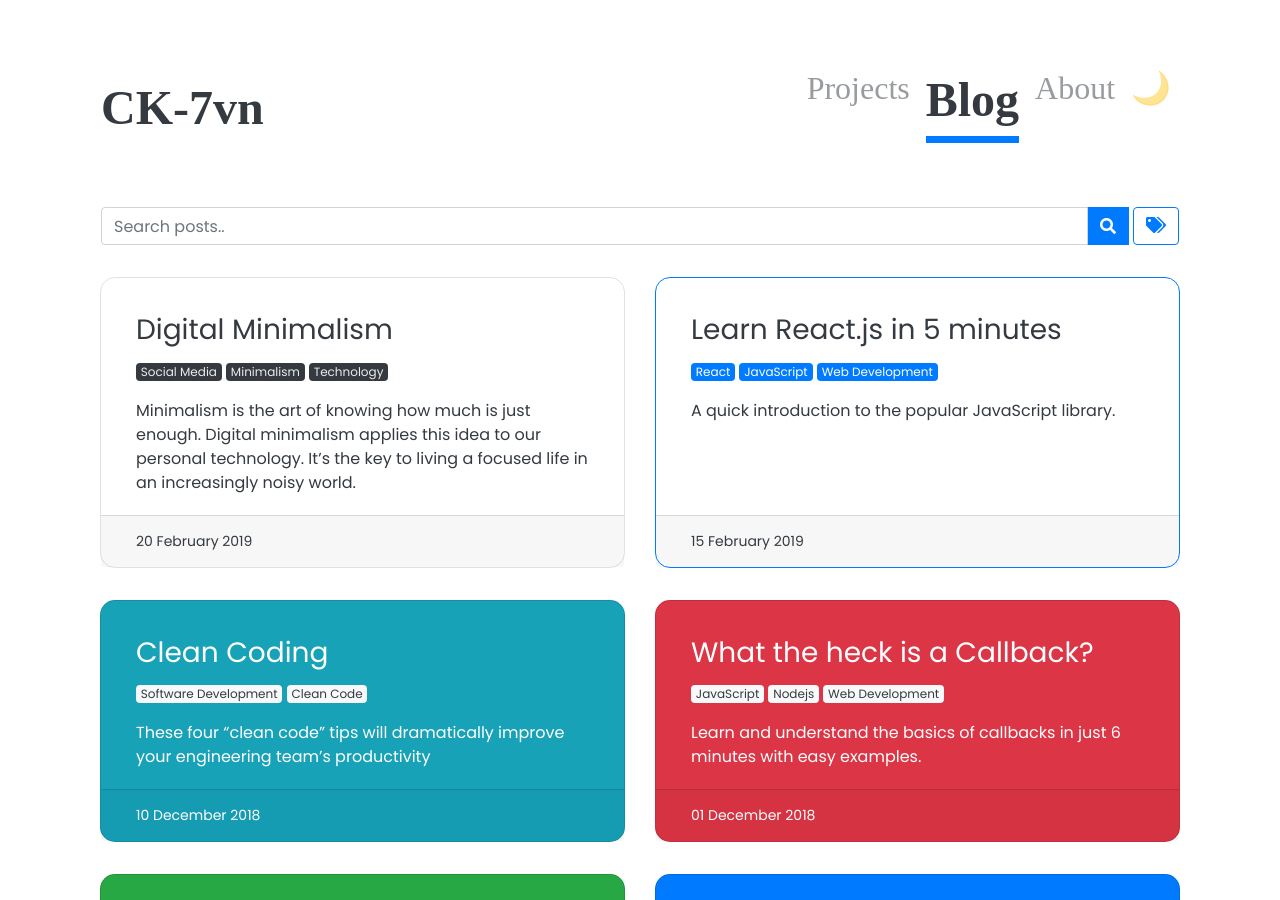
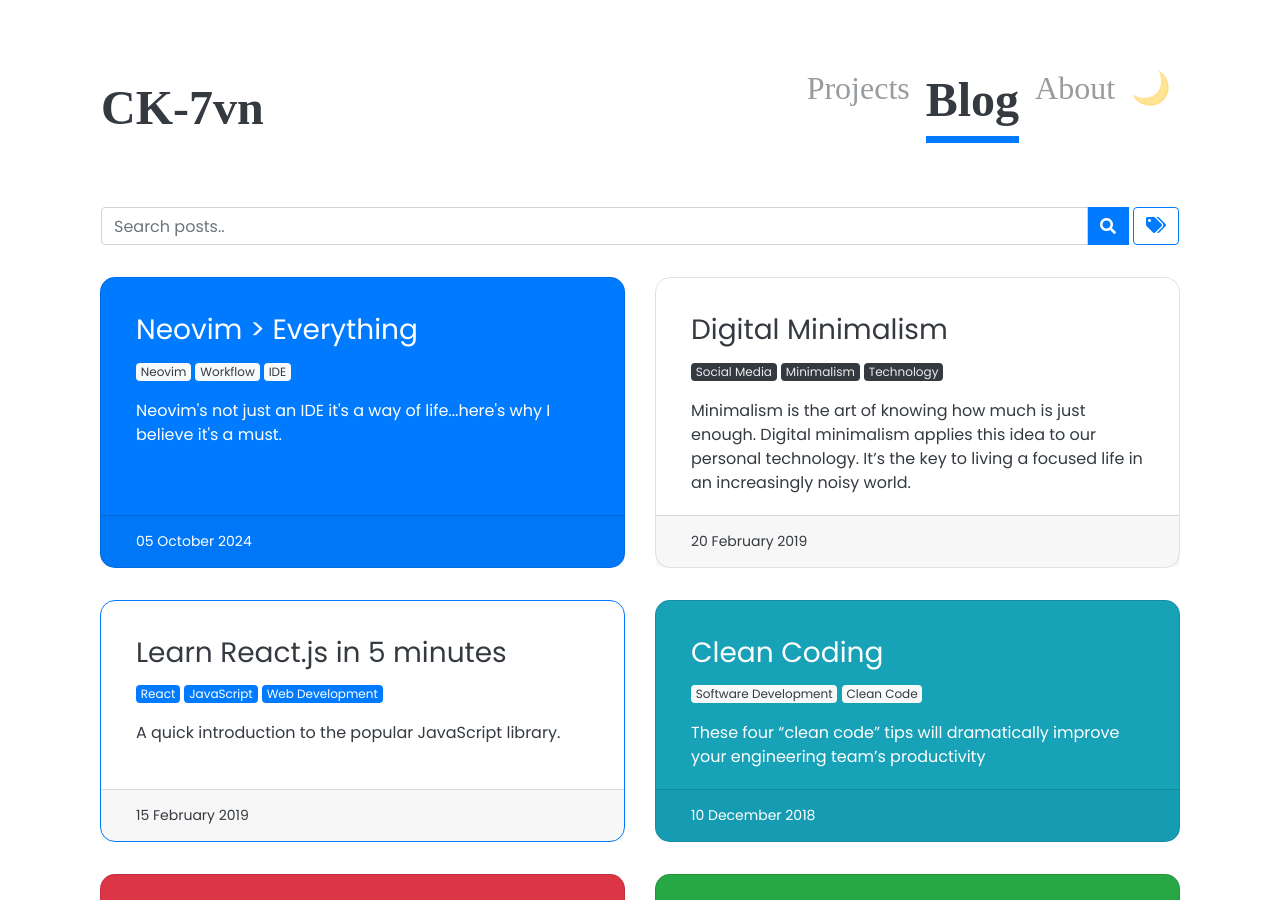
Before and after one commit to CK-7vn/CK-7vn.github.io, a Jekyll site: the page built from pages/blog.html, in a window 1280 px wide and 900 px high. Built offline with Jekyll 4.4.1, drawn with Linux system fonts in a browser that asks for light colours; comment, search, counter and statistics services are not loaded.

```diff
--- /dev/null
+++ b/_posts/2024-10-5-Neovim-and-only-Neovim.md
@@ -0,0 +1,12 @@
+---
+title: Neovim > Everything
+tags: [Neovim, Workflow, IDE]
+style: fill
+color: primary
+description: Neovim's not just an IDE it's a way of life...here's why I believe it's a must.
+---
+
+
+### Neovim is the way, the truth, and the light...to being a better software developer
+
+When the topic of IDE's or workflows come up, you can almost always expect some contention. Especially when thei
```
Also changed, not shown: pages/about.md (+1 -2 lines), _posts/2017-01-01-github-flow.md (line endings or trailing spaces).
